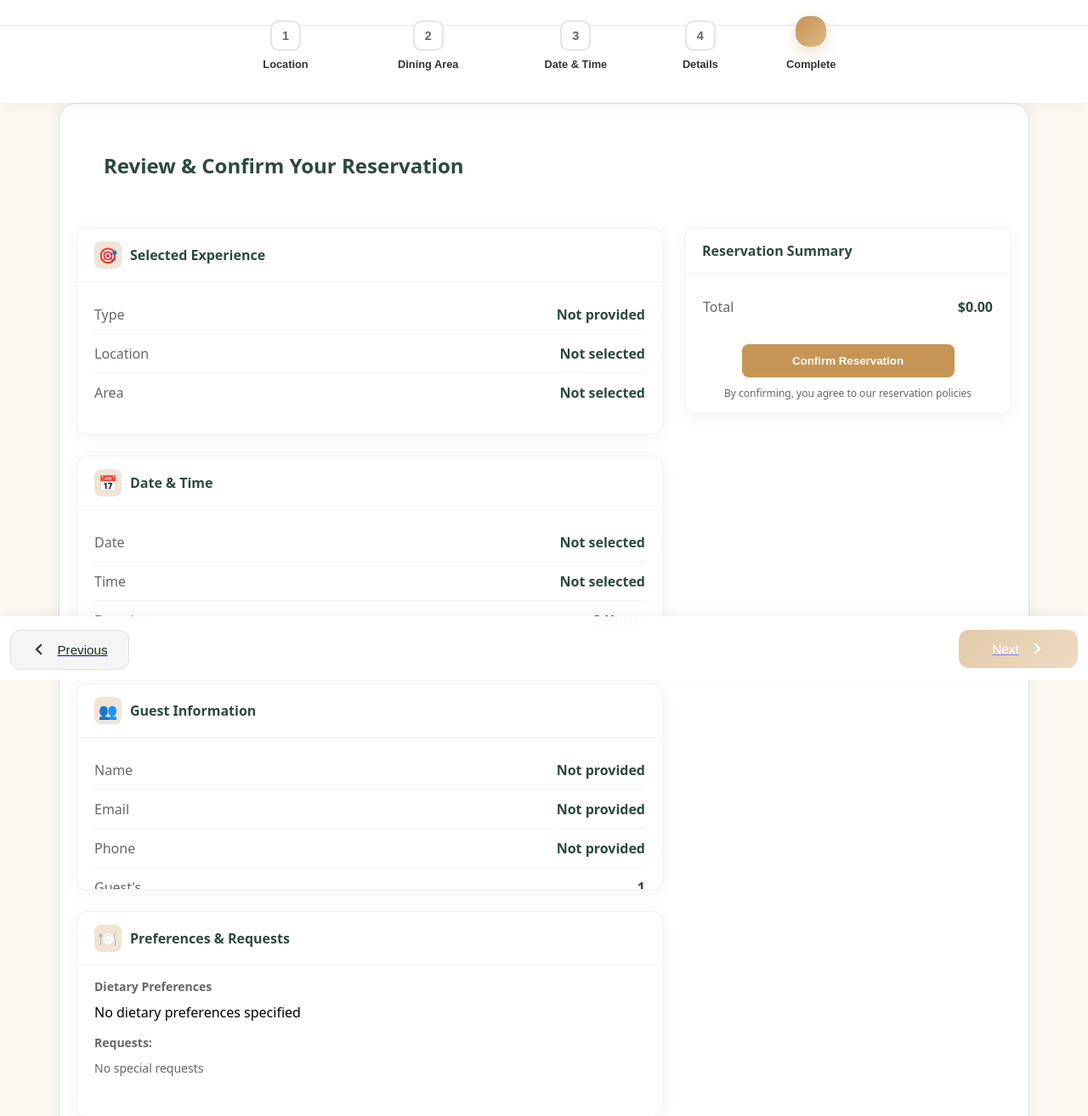
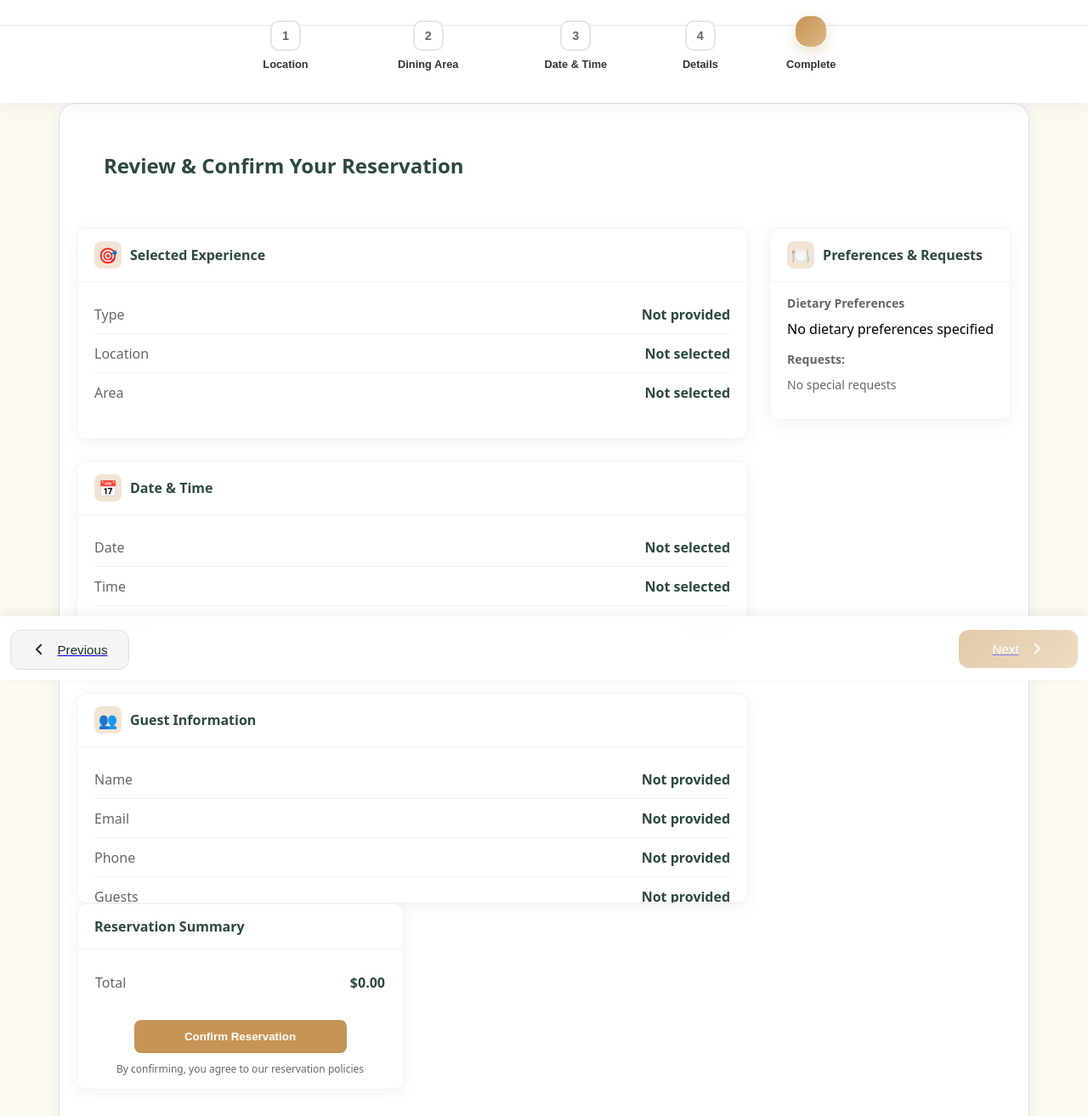
Before and after one commit to Nas77777/Verdant-vegan-restaurant, a Flask app: page /confirmation/reservation in a window 1280 px wide. Shown: the top 1313 px of the page at 85% size. Run offline with Flask 3, Linux system fonts and the light colour scheme.

Commit message:
degugging

```diff
--- a/app.py
+++ b/app.py
@@ -528,7 +528,7 @@
                 # Create guest info record
                 guest_info_record = GuestInfo(
                     fullname=guest_info.get('fullName'),
-                    email=guest_info.get('emailAdress'),
+                    email=guest_info.get('emailAddress'),  # Updated from emailAdress to emailAddress
                     phone=guest_info.get('phoneNumber'),
                     numberofguests=int(guest_info.get('numberofguests', 1)),
                     specialrequests=guest_info.get('specialrequests', '')
@@ -631,7 +631,7 @@
                 print(f"Error creating reservation: {str(e)}")
                 return jsonify({"success": False, "message": f"An error occurred: {str(e)}"}), 500
 
-    return render_template('step-5.html',
+    return render_template('Step-5.html',
                           selected_location=selected_location,
                           dining_area=dining_area,
                           selected_date=selected_date,
@@ -644,7 +644,6 @@
                           experience=experience,
                           add_on=add_on,
                           reservation_summary=reservation_summary)
-
 
 """"@app.route('/send')
 def send_confirmation_email():
@@ -990,8 +989,8 @@
             # Handle regular form fields
             if field == 'fullName':
                 session['guest_info']['fullName'] = input_value
-            elif field == 'emailAdress':
-                session['guest_info']['emailAdress'] = input_value
+            elif field == 'emailAddress':  # Fix the spelling - was 'emailAdress'
+                session['guest_info']['emailAddress'] = input_value
             elif field == 'phone':
                 session['guest_info']['phoneNumber'] = input_value
             elif field == 'guests':
--- a/templates/Step-5.html
+++ b/templates/Step-5.html
@@ -158,6 +158,7 @@
                                     </div>
                                 </div>
 
+
                                 <!-- Guest Information -->
                                 <div class="reservation-card">
                                     <div class="card-header">
@@ -171,16 +172,17 @@
                                         </div>
                                         <div class="info-row">
                                             <span class="info-label">Email</span>
-                                            <span class="info-value">{{ guest_info.get('emailAdress', 'Not provided') }}</span>
+                                            <span class="info-value">{{ guest_info.get('emailAddress', 'Not provided') }}</span>
                                         </div>
                                         <div class="info-row">
                                             <span class="info-label">Phone</span>
                                             <span class="info-value">{{ guest_info.get('phoneNumber', 'Not provided') }}</span>
                                         </div>
                                         <div class="info-row">
-                                            <span class="info-label">Guest's</span>
-                                            <span class="info-value">{{ input_value }} </span>
+                                            <span class="info-label">Guests</span>
+                                            <span class="info-value">{{ guest_info.get('numberofguests', 'Not provided') }}</span>
                                         </div>
+                                    </div>
                                     </div>
                                 </div>
 
--- a/templates/details-4.html
+++ b/templates/details-4.html
@@ -94,8 +94,8 @@
                                     <input type="text" id="fullName" name="fullName" placeholder="Enter your full name" required>
                                 </div>
                                 <div class="form-group">
-                                    <label for="email">Email Address:</label>
-                                    <input type="email" id="emailAdress" name="email" placeholder="Enter your email address" required>
+                                    <label for="emailAddress">Email Address:</label>
+                                    <input type="email" id="emailAddress" name="emailAddress" placeholder="Enter your email address" required>
                                 </div>
                             </div>
 
```
